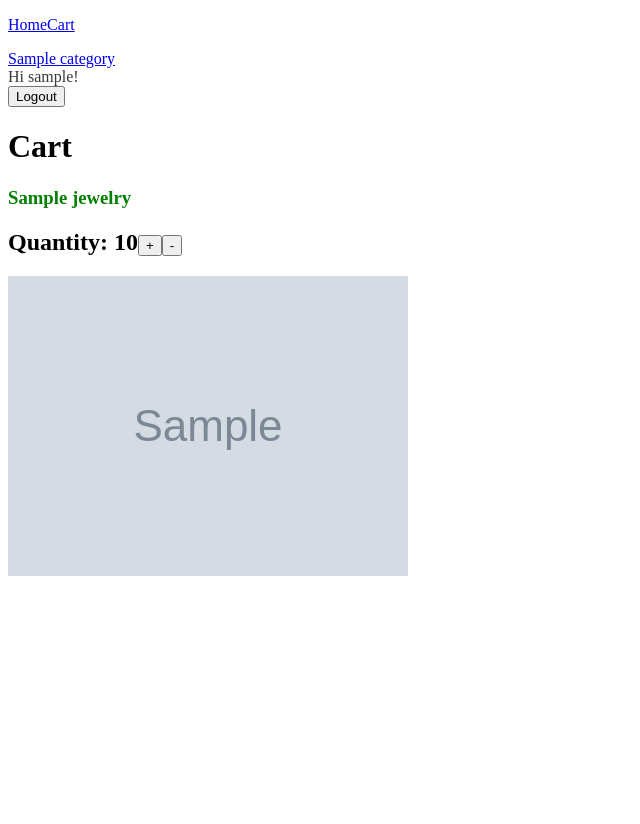
After one commit to ZaremaT/jewelry_store, a Django app: page /cart/ in a window 1280 px wide. The commit adds this page. Shown: the whole page, without its empty margins (0-640 px from the left). Run offline with Django 4.2, Linux system fonts and the light colour scheme; a user stored in the database is signed in; tables that the repository leaves empty hold one stand-in row (values such as "Sample post"); grey boxes marked "Sample" are stand-in pictures.

Commit message:
fixing app

```diff
--- a/antares_capstone/settings.py
+++ b/antares_capstone/settings.py
@@ -123,6 +123,7 @@ STATIC_URL = 'static/'
 
 DEFAULT_AUTO_FIELD = 'django.db.models.BigAutoField'
 LOGIN_REDIRECT_URL = "/"
+LOGOUT_REDIRECT_URL = "/"
 
 # Configure Django App for Heroku.
 import django_on_heroku
--- a/main_app/static/scripts/app.js
+++ /dev/null
@@ -1,5 +0,0 @@
-$(".navbar-burger").click(function () {
-    // Toggle the "is-active" class on both the "navbar-burger" and the "navbar-menu"
-    $(".navbar-burger").toggleClass("is-active");
-    $(".navbar-menu").toggleClass("is-active");
-  });
--- a/main_app/static/styles/main.css
+++ b/main_app/static/styles/main.css
@@ -1,22 +1,58 @@
 body {
-    background-color: #121212;
-    color: #ffffff;
+    background-color: white;
+    color: #383838;
     min-height: 100vh;
 }
 
 h1,
-h2,
+h2 {
+    color: black;
+}
+
 h3 {
-    color: #ffffff;
+    color: green;
 }
 
 .title {
     color: #ffffff;
+    text-align: center;
+    color: white;
+    text-transform: uppercase;
+    padding: 1px;
+    font-family: 'Raleway', cursive;
+    font-weight: 100;
+    position: relative;
+    background: -webkit-linear-gradient(left, black, #eee, black);
+    background: -moz-linear-gradient(left, black, #eee, black);
+    background: -ms-linear-gradient(left, black, #eee, black);
+    background: -o-linear-gradient(left, black, #eee, black);
 }
 
-.img {
+img {
     height: 300px;
     width: 300x;
+}
+
+img:hover {
+    transform: scale(1.3);
+}
+
+description {
+    text-align: left;
+    font-weight: lighter, 100, normal, 400, bold, 700, bolder, 900;
+    text-decoration: wavy, dashed, dotted, double, solid, underline, line-through, overline;
+    text-decoration: underline red;
+    line-height: normal;
+    letter-spacing: 2;
+    font-size: 100px;
+    font-family: 'Courier New', Courier, monospace;
+
+}
+
+.name {
+    h3: green;
+    text-align: left;
+    color: white;
 }
 
 .gallery {
@@ -38,3 +74,21 @@ h3 {
 p {
     font-size: 12px;
 }
+
+.navbar-nav {
+    display: -ms-flexbox;
+    display: flex;
+    -ms-flex-wrap: wrap;
+    flex-wrap: wrap;
+    padding-left: 0;
+    margin-bottom: 0;
+    list-style: none;
+}
+
+.nav-item {
+    list-style-type: none;
+}
+
+.cart-quantity {
+    display: flex;
+}
--- a/main_app/templates/base.html
+++ b/main_app/templates/base.html
@@ -6,14 +6,15 @@
 <head>
     <meta charset="utf-8">
     <meta charset="UTF-8">
-    <link rel="stylesheet" href="../static/styles/main.css">
-    <script src="../static/scripts/app.js" defer></script>
+    <link rel="stylesheet" href="/static/styles/main.css">
+    <script src="/static/scripts/app.js" defer></script>
     <meta http-equiv="X-UA-Compatible" content="IE=edge">
     <meta name="viewport" content="width=device-width, initial-scale=1.0">
-    <title>{{Anatares Jewelry}}</title>
+    <title>{% block title %}Antares Jewelry{% endblock %}</title>
 </head>
 
 <body>
+    {% include 'nav.html' %}
     <main>
         {% block content %}
         {% endblock %}
--- a/main_app/templates/cart.html
+++ b/main_app/templates/cart.html
@@ -4,20 +4,22 @@
 
 {% block content %}
 
-{% if user.is_authenticated %}
-  Hi {{ user.username }}!
-{% else %}
-  <p>You are not logged in</p>
-  <a href="{% url 'login' %}">Log In</a>
-{% endif %}
-
 <h1>Cart</h1>
 
 {% for i in items %}
 <h3>{{i.item.name}}</h3>
-<h2>Quantity: {{i.quantity}}</h2>
+<h2 class="cart-quantity">Quantity: {{i.quantity}}
+    <form method="post">
+        {% csrf_token %}
+        <button class="button change-quantity" name="plus-cart" value="{{i.item.id}}">+</button>
+    </form>
+    <form method="post">
+        {% csrf_token %}
+        <button class="button change-quantity" name="minus-cart" value="{{i.item.id}}">-</button>
+    </form>
+</h2>
 <a href="/a/{{i.item.id}}">
-<img src ="{{i.item.img}}" alt="{{i.item.name}}" />
+    <img src="{{i.item.img}}" alt="{{i.item.name}}" />
 </a>
 {% endfor %}
 
--- /dev/null
+++ b/main_app/templates/nav.html
@@ -0,0 +1,39 @@
+<nav class="navbar">
+    <div id="navbarCategories">
+        <ul class="navbar-nav">
+            <li class="nav-item">
+                <a class="nav-link" href="/">Home</a>
+            </li>
+            <li class="nav-item">
+                <a class="nav-link" href="/cart">Cart</a>
+            </li>
+            {% if not user.is_authenticated %}
+            <li class="nav-item">
+                <a class="nav-link" href="{% url 'signup' %}">Register</a>
+            </li>
+            {% endif %}
+            {% if not user.is_authenticated %}
+            <li class="nav-item">
+                <a class="nav-link" href="{% url 'login' %}">Login</a>
+            </li>
+            {% endif %}
+        </ul>
+    </div>
+    <div id="navbar-jewelries">
+        <ul class="navbar-nav">
+            {% for c in categories %}
+            <li class="nav-item">
+                <a class="nav-link" href="/{{c}}">{{c}}</a>
+            </li>
+            {% endfor %}
+        </ul>
+    </div>
+
+    {% if user.is_authenticated %}
+    Hi {{ user.username }}!
+    <form action=" {% url 'logout' %}" method="POST">
+        {% csrf_token %}
+        <button type="submit">Logout</button>
+    </form>
+    {% endif %}
+</nav>
--- a/main_app/urls.py
+++ b/main_app/urls.py
@@ -1,10 +1,10 @@
-from django.urls import path
+from django.urls import path, re_path
 from . import views
 
 urlpatterns = [
   path('', views.Home.as_view(), name="home"),
   path('a/<int:jewelry_id>/', views.JewelryView.as_view(), name="jewelry"),
-  path('cart/<inbt:pk>/', views.CartView.as_view(), name="cart"),
-  path('cart/<int:pk>/update',views.CartUpdate.as_view(), name="cart_update"),
-  path('cart/<int:pk>/delete',views.CartDelete.as_view(), name="cart_delete"),
+  path('cart/', views.CartView.as_view(), name="cart"),
+  re_path(r'^signup/$', views.signup, name='signup'),
+  path('<slug:category>/', views.Home.as_view(), name="home"),
 ]
--- a/main_app/views.py
+++ b/main_app/views.py
@@ -1,16 +1,36 @@
 from django.shortcuts import render
 from django.views.generic.base import TemplateView
 from django.views.generic.edit import  UpdateView, DeleteView
-from .models import Jewelry, Cart
+from .models import Jewelry, Cart, Category
 import logging
+from django.contrib.auth import login, authenticate
+from django.contrib.auth.forms import UserCreationForm
+from django.shortcuts import render, redirect
 
+def signup(request):
+    if request.method == 'POST':
+        form = UserCreationForm(request.POST)
+        if form.is_valid():
+            form.save()
+            username = form.cleaned_data.get('username')
+            raw_password = form.cleaned_data.get('password1')
+            user = authenticate(username=username, password=raw_password)
+            login(request, user)
+            return redirect('home')
+    else:
+        form = UserCreationForm()
+    return render(request, 'registration/signup.html', {'form': form})
 
 class Home(TemplateView):
     template_name = "home.html"
 
     def get_context_data(self, **kwargs):
         context = super().get_context_data(**kwargs)
-        context['jewelrys'] = Jewelry.objects.all()
+        try:
+            context['jewelrys'] = Jewelry.objects.filter(category=kwargs['category'])
+        except:
+            context['jewelrys'] = Jewelry.objects.all()
+        context['categories'] = Category.objects.all()
         return context
 
 
@@ -23,7 +43,7 @@ class JewelryView(TemplateView):
         # this is where we add the key into our context object for the view to use
         j = Jewelry.objects.get(id=kwargs['jewelry_id'])
         if request.method == "GET":
-            return render(request, self.template_name, {'j': j})
+            return render(request, self.template_name, {'j': j, 'categories': Category.objects.all()})
 
     def post(self, request, *args, **kwargs):
         if not request.user.is_authenticated:
@@ -34,7 +54,7 @@ class JewelryView(TemplateView):
             username=request.user.username, item_id=j.id, defaults={'price': j.price, 'quantity': 0})
         in_cart.quantity += 1
         in_cart.save()
-        return render(request, self.template_name, {"j": j})
+        return render(request, self.template_name, {"j": j, 'categories': Category.objects.all()})
 
 
 class CartView(TemplateView):
@@ -49,7 +69,40 @@ class CartView(TemplateView):
             items.append(
                 {'quantity': i.quantity, 'item': Jewelry.objects.get(id=i.item_id)})
 
-        return render(request, self.template_name, {'items': items})
+        return render(request, self.template_name, {'items': items, 'categories': Category.objects.all()})
+
+    def post(self, request, *args, **kwargs):
+        if not request.user.is_authenticated:
+            return render(request, self.template_name, {})
+        item_ids = Cart.objects.filter(username=request.user.username).order_by('item_id')
+        items = []
+
+        action = ''
+        id = -1
+        if 'plus-cart' in request.POST:
+            action = 'plus-cart'
+        elif 'minus-cart' in request.POST:
+            action = 'minus-cart'
+        else:
+            return render(request, self.template_name, {})
+        id = request.POST[action]
+        for i in item_ids:
+            if i.item_id == id:
+                if action == 'plus-cart':
+                    i.quantity += 1
+                elif action == 'minus-cart':
+                    i.quantity -= 1
+
+                if i.quantity == 0:
+                    Cart.objects.filter(id=i.id).delete()
+                else:
+                    Cart.objects.filter(id=i.id).update(quantity=i.quantity)
+                    items.append({'quantity': i.quantity, 'item': Jewelry.objects.get(id=i.item_id)})
+            else:
+                items.append({'quantity': i.quantity, 'item': Jewelry.objects.get(id=i.item_id)})
+
+        return render(request, self.template_name, {'items': items, 'categories': Category.objects.all()})
+
 
 class CartUpdate(UpdateView):
     model = Cart
```
Also changed, not shown: main_app/templates/home.html (+1 -7 lines), main_app/templates/jewelry.html (+0 -7 lines), main_app/templates/registration/signup.html (added, +10 -0 lines).
